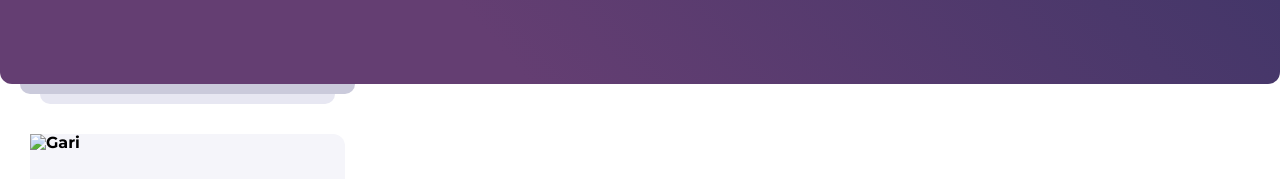
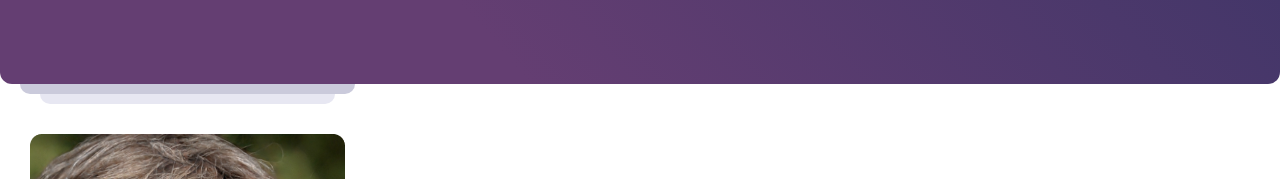
Before and after one commit to Qwincer/hlegal, a plain HTML site: page index.html in a window 1280 px wide. Shown: the part 3260-3439 px from the top of the page. Drawn offline with Linux system fonts and the light colour scheme.

Commit message:
исправил путь

```diff
--- a/index.html
+++ b/index.html
@@ -142,7 +142,7 @@
     <!-- Слайдер для статики start -->
 
     <div class="slider">
-        <img src="imgvan-gog.png" alt="Gari" class="slider-img">
+        <img src="img/van-gog.png" alt="Gari" class="slider-img">
         <a href="#" class="slider-link">команда ></a>
         <h2 class="slider-text">Ми звикли брати на себе відповідальність
          та завжди гарантуємо чесну, вчасну допомогу, навіть у ситуаціях, коли більшість безсилі.
```
